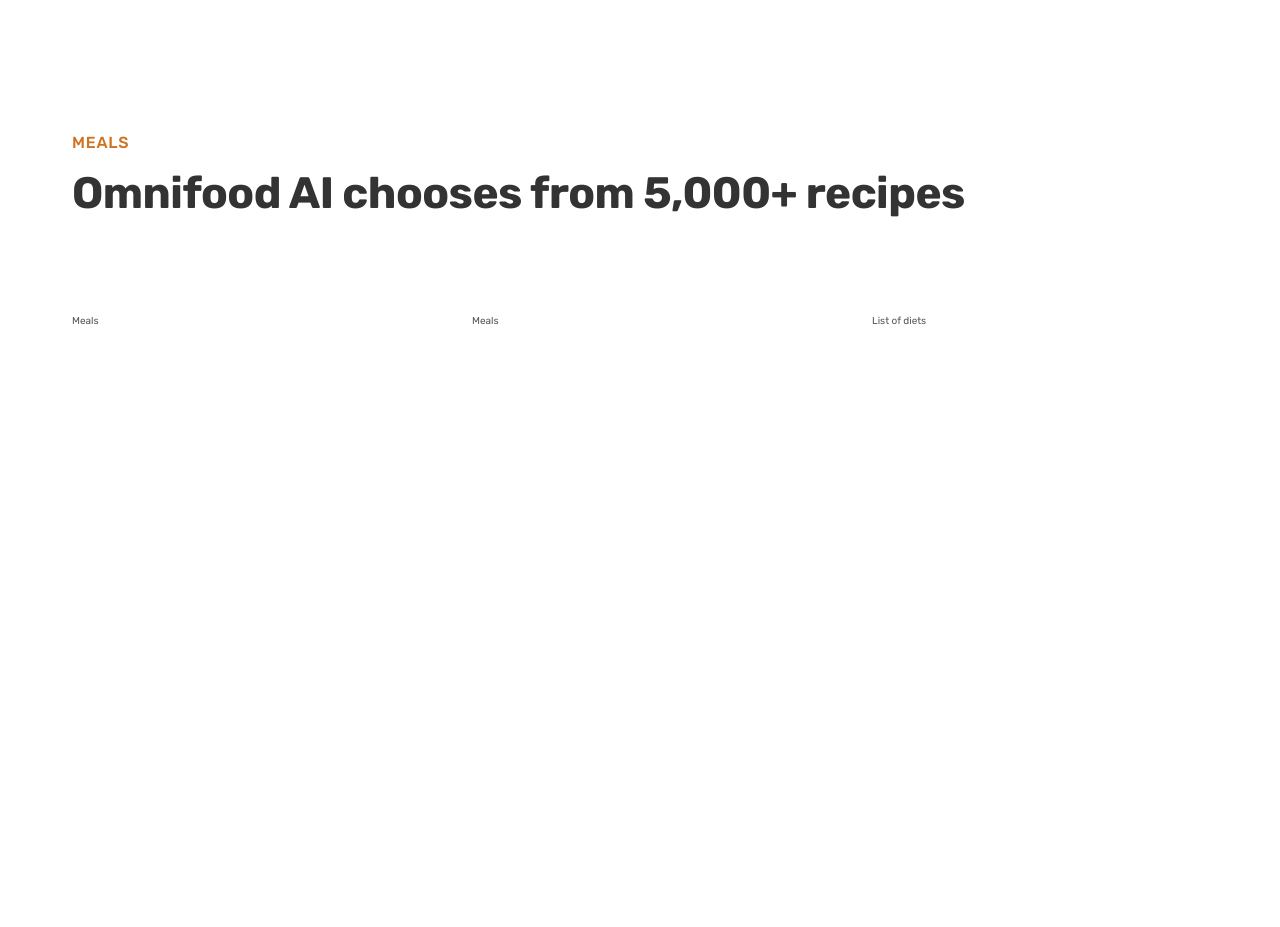
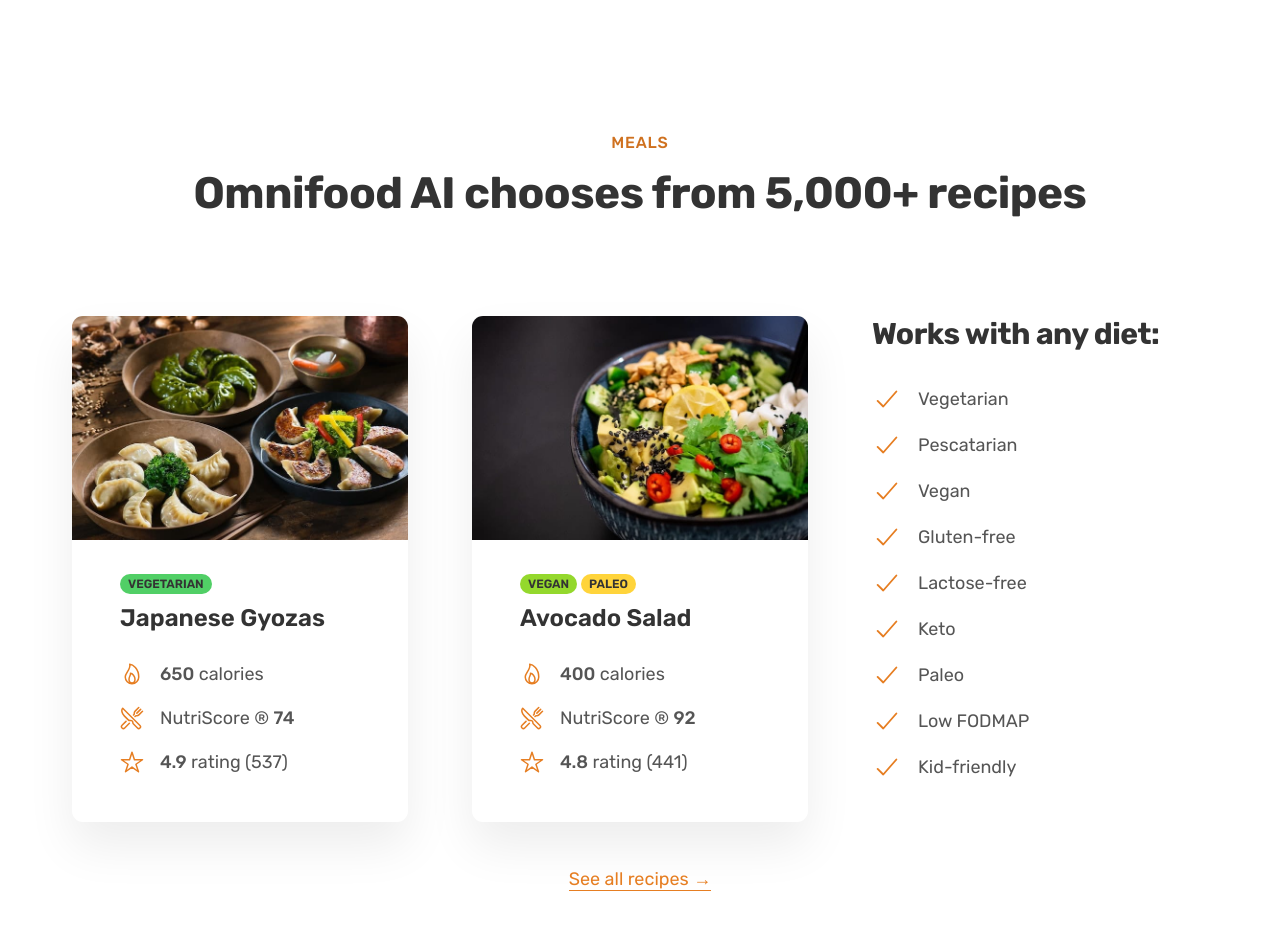
Before and after one commit to KseniyaKerzhner/Omnifood-Project, a plain HTML site: page index.html in a window 1280 px wide. Shown: the part 2520-3447 px from the top of the page. Before the commit the page ends 2942 px from the top, so only its background shows below. Drawn offline with nearby package versions, Linux system fonts and the light colour scheme.

Commit message:
feat: finished meals section

```diff
--- a/css/general.css
+++ b/css/general.css
@@ -38,6 +38,7 @@ Paragraph default: 1.6
 --- 06 BORDER-RADIUS
 
 default: 9px
+Medium: 11px
 
 --- 07 WHITESPACE
 
@@ -173,6 +174,36 @@ body {
 	box-shadow: inset 0 0 0 3px #fff;
 }
 
+.link:link,
+.link:visited {
+	display: inline-block;
+	color: #e67e22;
+	text-decoration: none;
+	border-bottom: 1px solid currentColor;
+	padding-bottom: 2px;
+	transition: all 0.3s;
+}
+
+.link:hover,
+.link:active {
+	color: #cf711f;
+	border-bottom: 1px solid transparent;
+}
+
+/* HELPER/SETTING CLASSES */
+
 .margin-right-sm {
 	margin-right: 1.6rem;
 }
+
+.margin-bottom-md {
+	margin-bottom: 4.8rem !important;
+}
+
+.center-text {
+	text-align: center;
+}
+
+strong {
+	font-weight: 500;
+}
--- a/css/style.css
+++ b/css/style.css
@@ -215,3 +215,104 @@
 .section-meals {
 	padding: 9.6rem 0;
 }
+
+.meal {
+	box-shadow: 0 2.4rem 4.8rem rgba(0, 0, 0, 0.075);
+	border-radius: 11px;
+	overflow: hidden;
+	transition: all 0.4s;
+}
+
+.meal:hover {
+	transform: translateY(-1.2rem);
+	box-shadow: 0 3.2rem 6.4rem rgba(0, 0, 0, 0.06);
+}
+
+.meal-content {
+	padding: 3.2rem 4.8rem 4.8rem 4.8rem;
+}
+
+.meal-tags {
+	margin-bottom: 1.2rem;
+	display: flex;
+	gap: 0.4rem;
+}
+
+.tag {
+	display: inline-block;
+	padding: 0.4rem 0.8rem;
+	font-size: 1.2rem;
+	text-transform: uppercase;
+	color: #333;
+	border-radius: 100px;
+	font-weight: 600;
+}
+
+.tag--vegetarian {
+	background-color: #51cf66;
+}
+
+.tag--vegan {
+	background-color: #94d82d;
+}
+
+.tag--paleo {
+	background-color: #ffd43b;
+}
+
+.meal-title {
+	font-size: 2.4rem;
+	color: #333;
+	font-weight: 600;
+	margin-bottom: 3.2rem;
+}
+
+.meal-attributes {
+	list-style: none;
+	display: flex;
+	flex-direction: column;
+	gap: 2rem;
+}
+
+.meal-attribute {
+	font-size: 1.8rem;
+	display: flex;
+	align-items: center;
+	gap: 1.6rem;
+}
+
+.meal-icon {
+	height: 2.4rem;
+	width: 2.4rem;
+	color: #e67e22;
+}
+
+.meal-img {
+	width: 100%;
+}
+
+.all-recipes {
+	text-align: center;
+	font-size: 1.8rem;
+
+}
+
+.list {
+	list-style: none;
+	display: flex;
+	flex-direction: column;
+	gap: 1.6rem;
+}
+
+.list-item {
+	font-size: 1.8rem;
+	display: flex;
+	align-items: center;
+	gap: 1.6rem;
+}
+
+.list-icon {
+	width: 3rem;
+	height: 3rem;
+	color: #e67e22;
+}
--- a/index.html
+++ b/index.html
@@ -111,19 +111,88 @@
 		</section>
 
 		<section class="section-meals">
-			<div class="container">
+			<div class="container center-text">
 				<span class="subheading">Meals</span>
 				<h2 class="heading-secondary">Omnifood AI chooses from 5,000+ recipes</h2>
 			</div>
 
-			<div class="container grid grid--3--cols">
-				<div class="meal">Meals</div>
-				<div class="meal">Meals</div>
-				<div class="list">List of diets</div>
+			<div class="container grid grid--3--cols margin-bottom-md">
+				<div class="meal">
+					<img src="img/meals/meal-1.jpg" class="meal-img" alt="Japanese Gyozas">
+					<div class="meal-content">
+						<div class="meal-tags">
+							<span class="tag tag--vegetarian">Vegetarian</span>
+						</div>
+						<p class="meal-title">Japanese Gyozas</p>
+						<ul class="meal-attributes">
+							<li class="meal-attribute"><ion-icon class="meal-icon" name="flame-outline"></ion-icon>
+								<span> <strong>650</strong> calories</span>
+							</li>
+							<li class="meal-attribute"><ion-icon class="meal-icon" name="restaurant-outline"></ion-icon>
+								<span>NutriScore &reg; <strong>74</strong></span>
+							</li>
+							<li class="meal-attribute"><ion-icon class="meal-icon" name="star-outline"></ion-icon>
+								<span><strong>4.9</strong> rating (537)</span>
+							</li>
+						</ul>
+					</div>
+				</div>
+
+				<div class="meal">
+					<img src="img/meals/meal-2.jpg" class="meal-img" alt="Avocado Salad">
+					<div class="meal-content">
+						<div class="meal-tags">
+							<span class="tag tag--vegan">Vegan</span>
+							<span class="tag tag--paleo">Paleo</span>
+						</div>
+						<p class="meal-title">Avocado Salad</p>
+						<ul class="meal-attributes">
+							<li class="meal-attribute"><ion-icon class="meal-icon" name="flame-outline"></ion-icon>
+								<span> <strong>400</strong> calories</span>
+							</li>
+							<li class="meal-attribute"><ion-icon class="meal-icon" name="restaurant-outline"></ion-icon>
+								<span>NutriScore &reg; <strong>92</strong></span>
+							</li>
+							<li class="meal-attribute"><ion-icon class="meal-icon" name="star-outline"></ion-icon>
+								<span><strong>4.8</strong> rating (441)</span>
+							</li>
+						</ul>
+					</div>
+				</div>
+
+				<div class="diets">
+					<h3 class="heading-tertiary">Works with any diet:</h3>
+					<ul class="list">
+						<li class="list-item"><ion-icon class="list-icon"
+								name="checkmark-outline"></ion-icon><span>Vegetarian</span></li>
+						<li class="list-item"><ion-icon class="list-icon"
+								name="checkmark-outline"></ion-icon><span>Pescatarian</span></li>
+						<li class="list-item"><ion-icon class="list-icon" name="checkmark-outline"></ion-icon><span>Vegan</span>
+						</li>
+						<li class="list-item"><ion-icon class="list-icon"
+								name="checkmark-outline"></ion-icon><span>Gluten-free</span></li>
+						<li class="list-item"><ion-icon class="list-icon"
+								name="checkmark-outline"></ion-icon><span>Lactose-free</span></li>
+						<li class="list-item"><ion-icon class="list-icon" name="checkmark-outline"></ion-icon><span>Keto</span></li>
+						<li class="list-item"><ion-icon class="list-icon" name="checkmark-outline"></ion-icon><span>Paleo</span>
+						</li>
+						<li class="list-item"><ion-icon class="list-icon" name="checkmark-outline"></ion-icon><span>Low
+								FODMAP</span></li>
+						<li class="list-item"><ion-icon class="list-icon"
+								name="checkmark-outline"></ion-icon><span>Kid-friendly</span></li>
+					</ul>
+				</div>
+			</div>
+
+			<div class="container all-recipes">
+				<a href="#" class="link">See all recipes &rarr;</a>
 			</div>
 		</section>
 
 	</main>
+
+	<script type="module" src="https://unpkg.com/ionicons@7.1.0/dist/ionicons/ionicons.esm.js"></script>
+	<script nomodule src="https://unpkg.com/ionicons@7.1.0/dist/ionicons/ionicons.js"></script>
 </body>
 
 </html>
```
